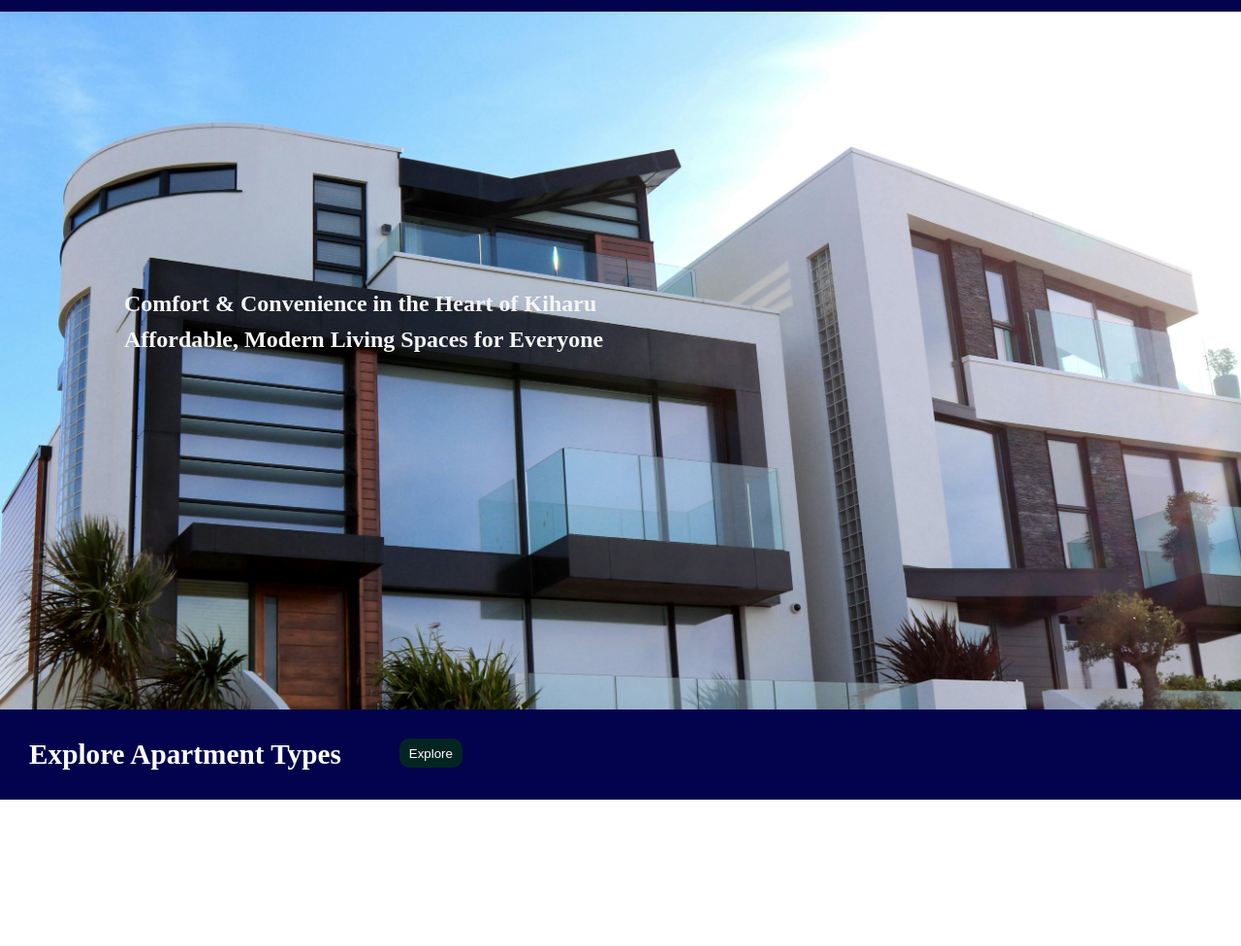
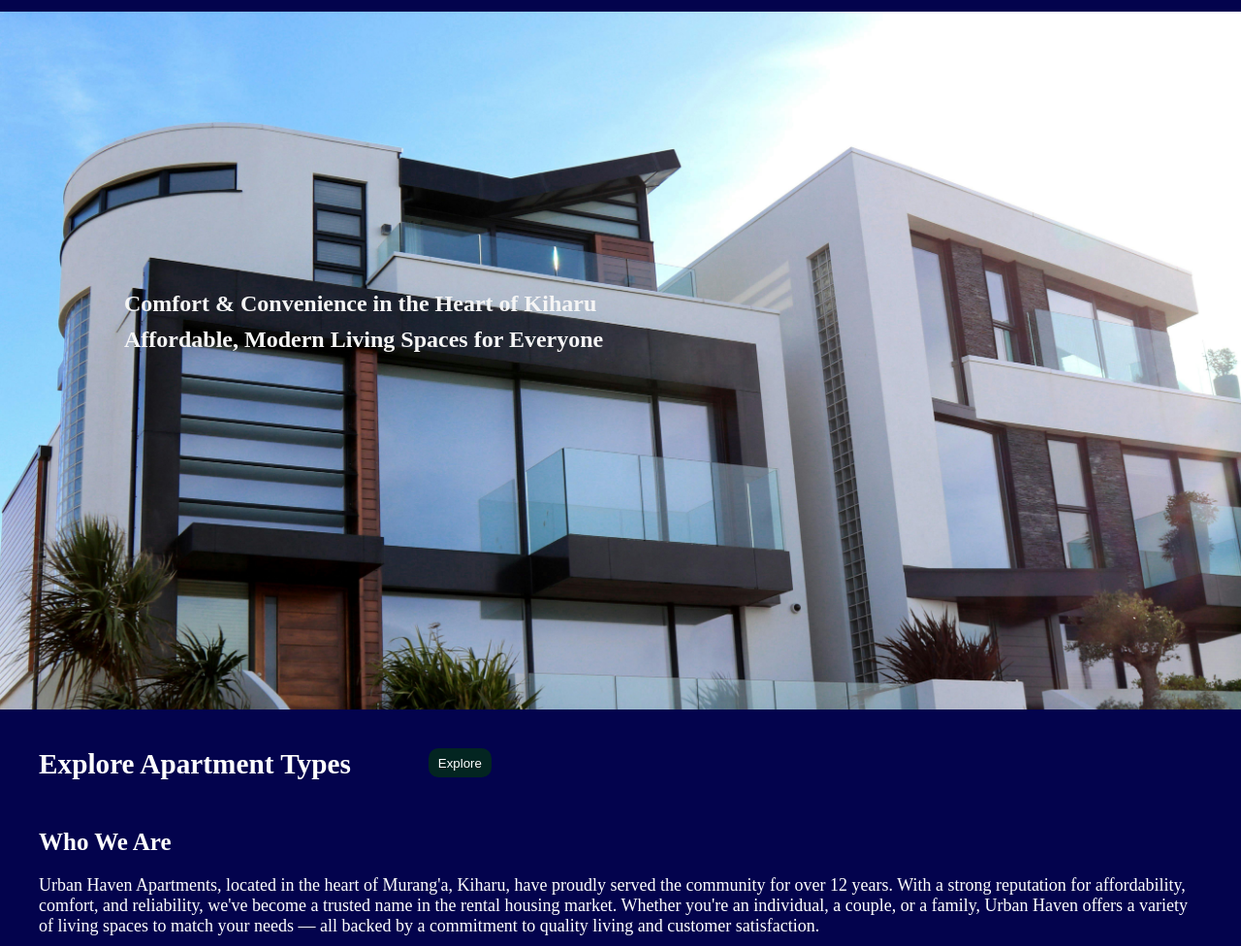
Before and after one commit to kevin-njuguna/Urban-Haven-Apartments, a website built with Vite: page index.html in a window 1280 px wide. Shown: the part 71-1047 px from the top of the page at 97% size. Before the commit the page ends 896 px from the top, so only its background shows below. Built offline with nearby package versions, Linux system fonts and the light colour scheme.

Commit message:
add about section

```diff
--- a/index.html
+++ b/index.html
@@ -4,7 +4,7 @@
     <meta charset="UTF-8" />
     <link rel="icon" type="image/svg+xml" href="/vite.svg" />
     <meta name="viewport" content="width=device-width, initial-scale=1.0" />
-    <link rel="stylesheet" href="./src/style.css">
+    <link rel="stylesheet" href="./src/style.css" />
     <title>Urban Haven</title>
   </head>
   <body>
@@ -26,11 +26,15 @@
     <section id="hero">
       <div class="hero-container">
         <div class="hero-img">
-    <img src="/apartment image 7.jpg" alt="apartment image">
+          <img src="/apartment image 7.jpg" alt="apartment image" />
         </div>
         <div class="hero-text">
-    <h4 class="hero-title">Comfort & Convenience in the Heart of Kiharu</h4>
-    <h4 class="hero-tagline">Affordable, Modern Living Spaces for Everyone</h4>
+          <h4 class="hero-title">
+            Comfort & Convenience in the Heart of Kiharu
+          </h4>
+          <h4 class="hero-tagline">
+            Affordable, Modern Living Spaces for Everyone
+          </h4>
         </div>
       </div>
     </section>
@@ -40,9 +44,23 @@
         <div class="explore-text">
           <h3>Explore Apartment Types</h3>
         </div>
+        <div>
           <button class="explore-button">Explore</button>
         </div>
       </div>
     </section>
+
+    <section id="about" class="about-section">
+      <h3 class="about-title">Who We Are</h3>
+      <p class="about-text">
+        Urban Haven Apartments, located in the heart of Murang'a, Kiharu, have
+        proudly served the community for over 12 years. With a strong reputation
+        for affordability, comfort, and reliability, we've become a trusted name
+        in the rental housing market. Whether you're an individual, a couple, or
+        a family, Urban Haven offers a variety of living spaces to match your
+        needs — all backed by a commitment to quality living and customer
+        satisfaction.
+      </p>
+    </section>
   </body>
 </html>
--- a/package.json
+++ b/package.json
@@ -6,9 +6,11 @@
   "scripts": {
     "dev": "vite",
     "build": "vite build",
-    "preview": "vite preview"
+    "preview": "vite preview",
+    "format": "prettier --write ."
   },
   "devDependencies": {
+    "prettier": "^3.5.3",
     "vite": "^6.3.5"
   }
 }
--- a/src/style.css
+++ b/src/style.css
@@ -73,14 +73,13 @@ header {
 .explore-container {
   background-color: rgb(3, 3, 77);
   display: flex;
-
 }
 
-.explore-text{
+.explore-text {
   color: white;
   display: flex;
   justify-content: flex-start;
-  padding: 3rem;
+  padding: 4rem;
   font-size: 2.5rem;
 }
 
@@ -90,14 +89,31 @@ header {
   justify-content: center;
   padding: 1rem;
   border-radius: 1rem;
-  margin: 3rem;
+  margin: 4rem;
   height: 3rem;
   border: none;
   outline: none;
   color: white;
-  background-color: rgba(4, 61, 4, .6);
+  background-color: rgba(4, 61, 4, 0.6);
 }
 
 .explore-button:hover {
-  background-color: rgba(4, 61, 4, .8);;
+  background-color: rgba(4, 61, 4, 0.8);
 }
+
+.about-section {
+  background-color: rgb(3, 3, 77);;
+}
+.about-title, .about-text {
+  color: white;
+  margin: 0 3rem;
+  padding: 1rem;
+}
+
+.about-title {
+  font-size: 2.5rem;
+}
+
+.about-text {
+  font-size: 1.8rem;
+}
```
Also changed, not shown: 1 other file. Lines whose indentation alone changed are shown as unchanged.
